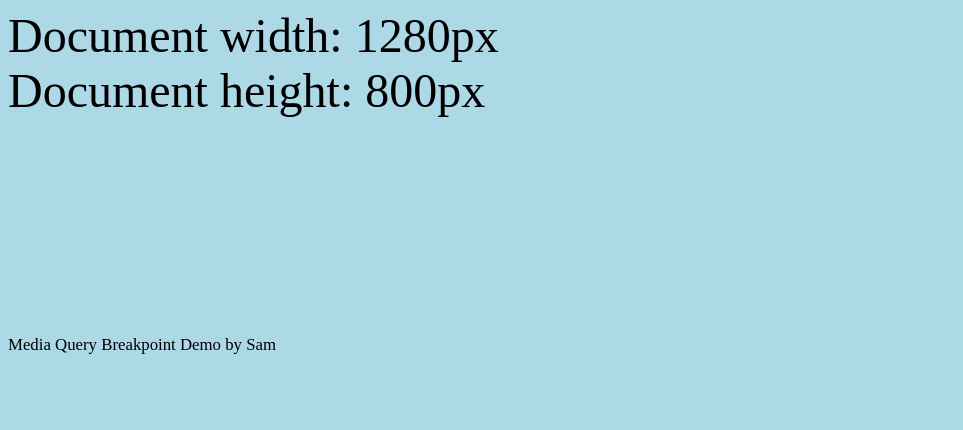
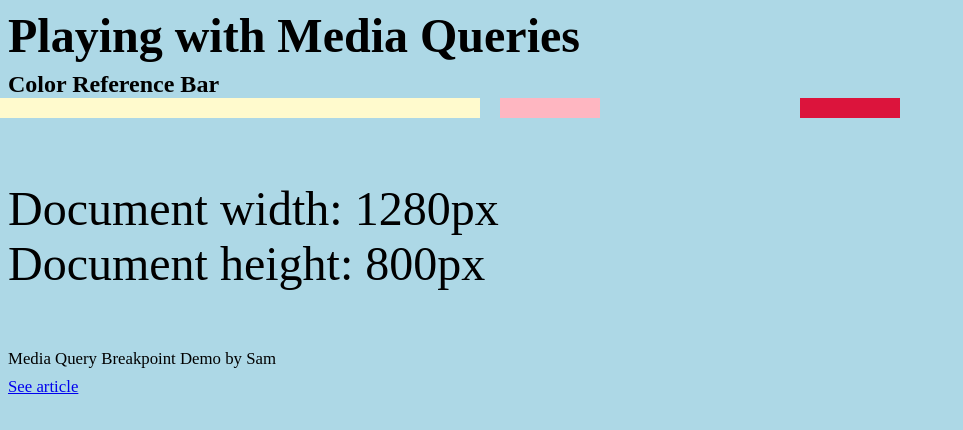
Before and after one commit to iamsammak/css-tricks, a plain HTML site: page media_query_breakpoints/index.html in a window 1280 px wide. Shown: the whole page, without its empty margins (0-963 px from the left). Drawn offline with Linux system fonts and the light colour scheme.

Commit message:
added color reference bar

```diff
--- a/media_query_breakpoints/index.html
+++ b/media_query_breakpoints/index.html
@@ -9,12 +9,23 @@
       src="https://code.jquery.com/ui/1.12.1/jquery-ui.min.js"
       integrity="sha256-VazP97ZCwtekAsvgPBSUwPFKdrwD3unUfSGVYrahUqU="
       crossorigin="anonymous"></script> -->
-    </head>
+  </head>
   <body>
-    Document width: <span id="width"></span>px
+    <h1>Playing with Media Queries</h1>
+    <h2>Color Reference Bar</h2>
+    <div class="reference-bar">
+      <div class="lemonchiffon"></div>
+      <div class="lightpink"></div>
+      <div class="crimson"></div>
+    </div>
     <br>
-    Document height: <span id="height"></span>px
+    <div class="document">
+      Document width: <span id="width"></span>px
+      <br>
+      Document height: <span id="height"></span>px
+    </div>
 
     <p>Media Query Breakpoint Demo by Sam</p>
+    <p><a href="https://css-tricks.com/logic-in-media-queries/" target="_blank">See article</a></p>
   </body>
 </html>
--- a/media_query_breakpoints/style.css
+++ b/media_query_breakpoints/style.css
@@ -3,21 +3,89 @@ html {
   /*background-color: red;*/
 }
 
-@media (min-width: 20rem) { /* 20rem*/
+body {
+  margin: 0;
+}
+
+@media (min-width: 20rem) { /* 1 rem equals 16px*/
     html {
       background-color: lemonchiffon;
       font-size: 200%; /*200% of 16px = 32px*/
     }
   }
 
-@media (min-width: 30rem) { /* 30em*/
+@media (min-width: 30rem) { /* 480px*/
   html {
     background-color: lightblue;
     font-size: 300%; /* 300% of 16px*/
   }
 }
 
+@media (min-width: 500px) and (max-width: 600px) {
+  html {
+    background-color: lightpink;
+  }
+}
+
+@media (min-width: 800px) and (max-width: 900px) {
+  html {
+    background-color: crimson;
+    font-size: 100%;
+  }
+}
+
+h1 {
+  font-size: 1rem;
+  margin: 8px;
+}
+
+h2 {
+  font-size: 0.5rem;
+  margin: 8px;
+  margin-bottom: 0;
+}
+
+.document {
+  margin: 8px;
+}
+
+p:first-of-type {
+  padding-top: 50px;
+}
+
 p {
   font-size: .35rem;
-  padding-top: 200px;
+  margin: 8px;
 }
+
+.reference-bar {
+  background-color: lightblue;
+  display: block;
+  position: relative;
+  /*border-bottom: 1px solid black;*/
+  width: 100%;
+  height: 20px;
+}
+
+.reference-bar div {
+  height: inherit;
+  display: inline-block;
+  position: absolute;
+}
+
+.lemonchiffon {
+  background-color: lemonchiffon;
+  width: 480px;
+}
+
+.lightpink {
+  width: 100px;
+  background-color: lightpink;
+  left: 500px;
+}
+
+.crimson {
+  width: 100px;
+  background-color: crimson;
+  left: 800px;
+}
```
